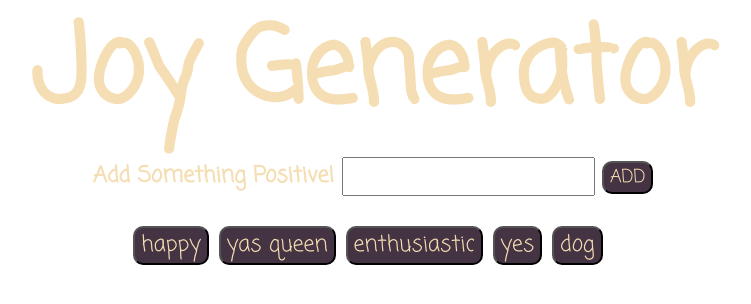
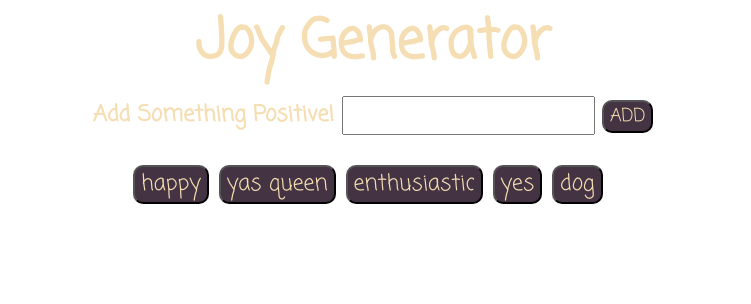
Before and after one commit to gdepriest/GIFtastic, a plain HTML site: page index.html in a window 1280 px wide. Shown: the whole page, without its empty margins (267-1018 px from the left). Drawn offline with nearby package versions, Linux system fonts and the light colour scheme.

Commit message:
made a responsiveness change

```diff
--- a/assets/css/style.css
+++ b/assets/css/style.css
@@ -75,3 +75,18 @@ form {
 #heading {
     margin: 10px 0 10px 0;
 }
+
+@media (min-width: 576px) {
+    h1 {
+        font-size: 55px;
+    }
+ }
+
+/* // Medium devices (tablets, 768px and up)
+@media (min-width: 768px) { ... }
+
+// Large devices (desktops, 992px and up)
+@media (min-width: 992px) { ... }
+
+// Extra large devices (large desktops, 1200px and up)
+@media (min-width: 1200px) { ... } */
```
